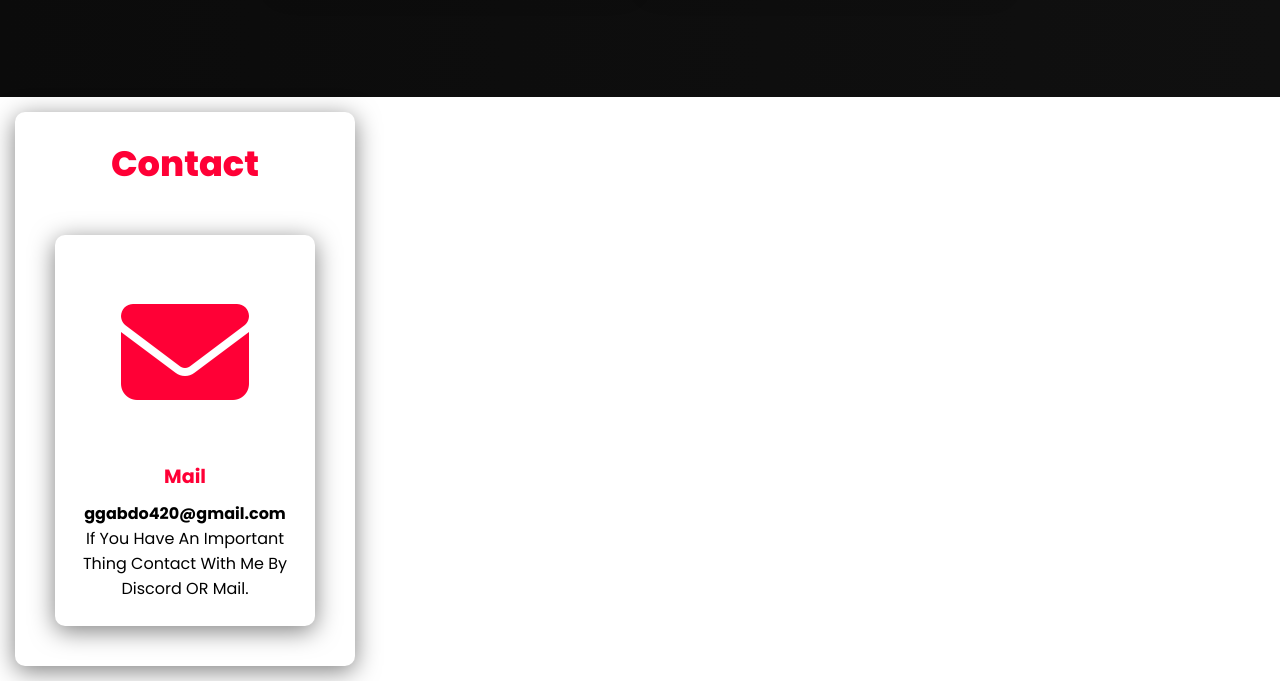
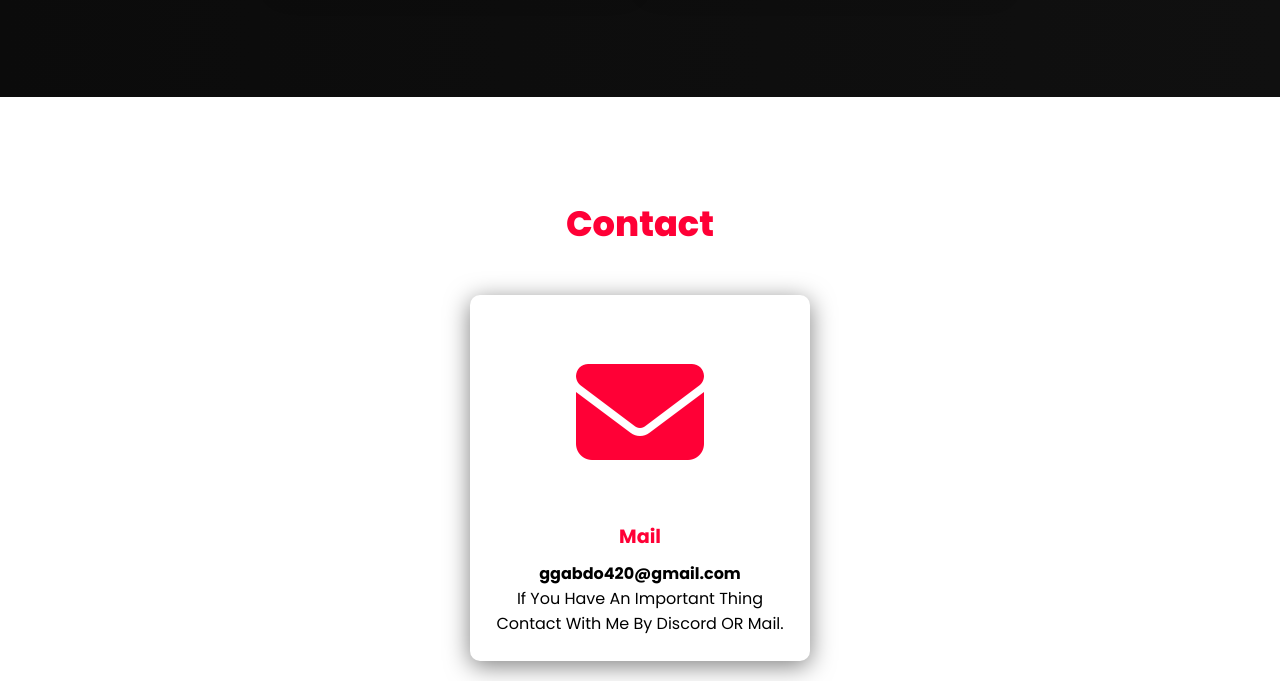
Before and after one commit to realnrto/info, a plain HTML site: page index.html in a window 1280 px wide. Shown: the part 2656-3337 px from the top of the page. Drawn offline with Linux system fonts and the light colour scheme.

Commit message:
index.html

```diff
--- a/index.html
+++ b/index.html
@@ -135,7 +135,7 @@
 
     </section>
 
-    <section class="card" id="contact">
+    <section class="contact" id="contact">
         <h2 class="title">Contact</h2>
         <div class="content">
 
```
